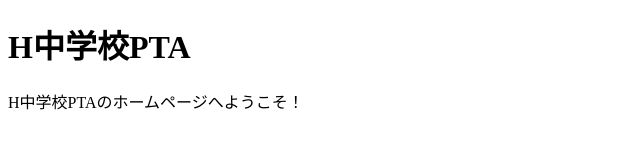
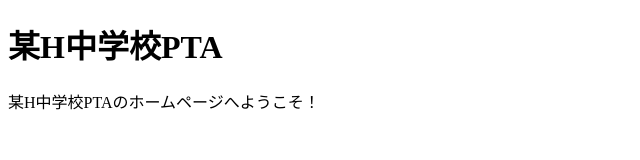
Before and after one commit to ito-pta-jh-hrok/pta-website-test, a plain HTML site: page docs/index.html in a window 1280 px wide. Shown: the whole page, without its empty margins (0-640 px from the left). Drawn offline with Linux system fonts and the light colour scheme.

Commit message:
add: タイトル追加など

```diff
--- a/docs/index.html
+++ b/docs/index.html
@@ -3,11 +3,11 @@
 <head>
     <meta charset="UTF-8">
     <meta name="viewport" content="width=device-width, initial-scale=1.0">
-    <title>Document</title>
+    <title>某H中学校PTA</title>
 </head>
 <body>
-    <h1>H中学校PTA</h1>
+    <h1>某H中学校PTA</h1>
 
-    <p>H中学校PTAのホームページへようこそ！</p>
+    <p>某H中学校PTAのホームページへようこそ！</p>
 </body>
 </html>
```
